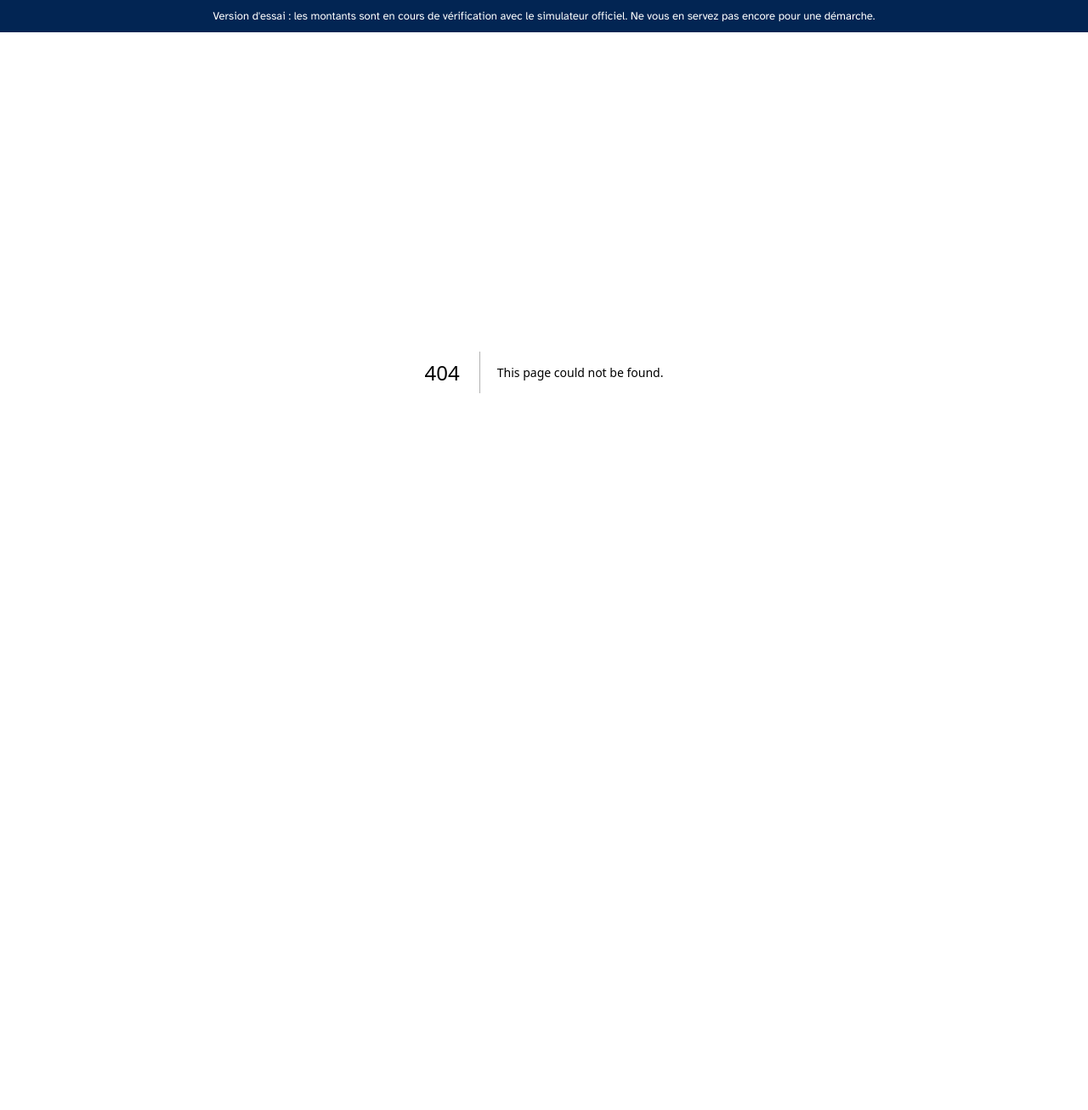
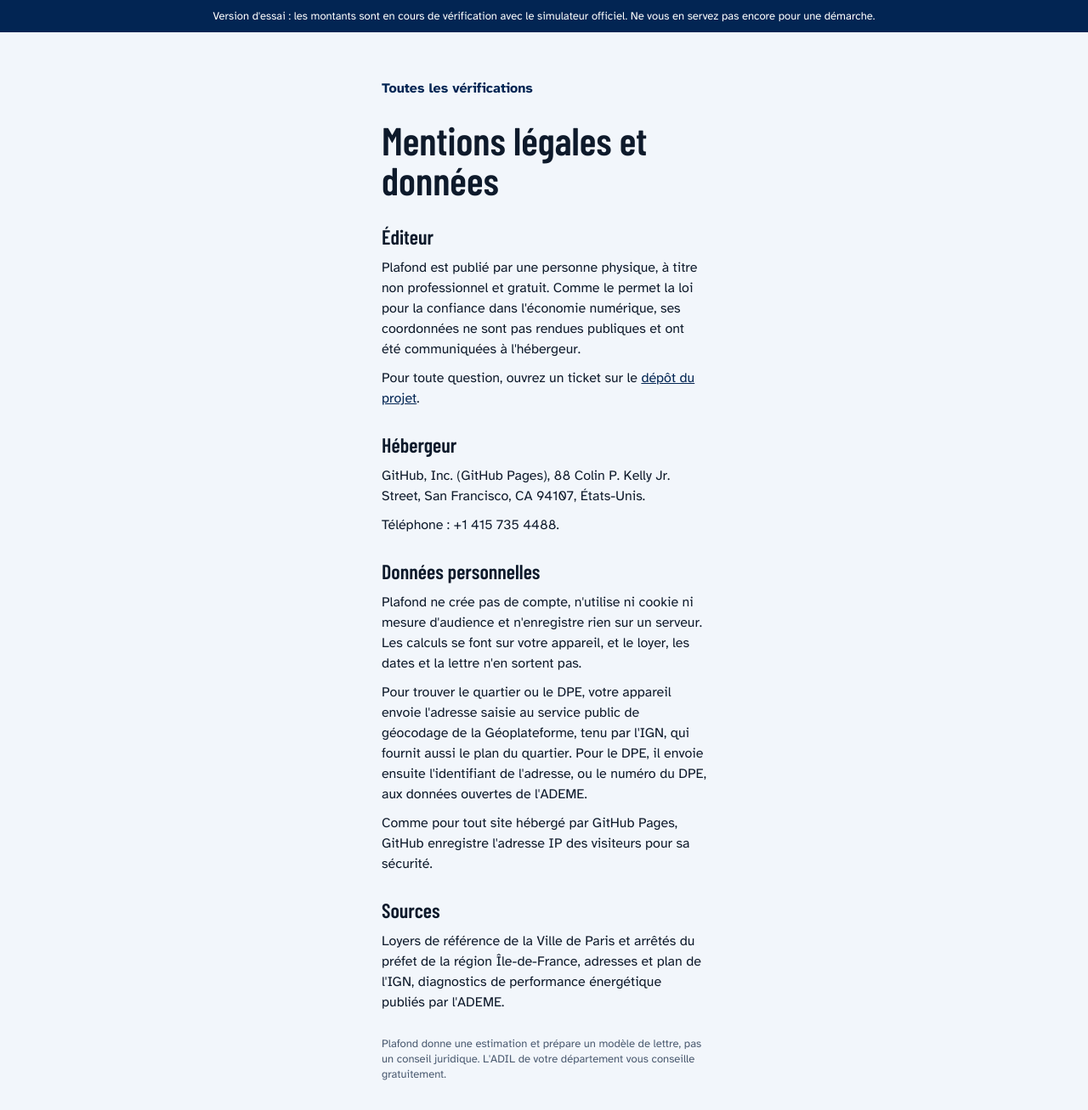
Before and after one commit to maksim-miliutin/Plafond, a Next.js app in the folder apps/web/: page /mentions in a window 1280 px wide. Before the commit this address had no page. Shown: the whole page at 85% size. Before the commit the page ends 838 px from the top, so only its background shows below. Built offline with nearby package versions, Linux system fonts and the light colour scheme.

Commit message:
write the legal notice

```diff
--- /dev/null
+++ b/apps/web/app/mentions/page.tsx
@@ -0,0 +1,6 @@
+import { Mentions } from "../../components/Mentions";
+
+export default function Notice()
+{
+    return <Mentions />;
+}
--- a/apps/web/components/AddressStep.tsx
+++ b/apps/web/components/AddressStep.tsx
@@ -68,7 +68,7 @@ export function AddressStep({ typed = "", problem = null, busy = false, onFind }
                     n'est jamais enregistrée. Pas de compte, pas de publicité.
                 </p>
             </aside>
-            <p className="fine">Une estimation, pas un conseil juridique.</p>
+            <p className="fine">Une estimation, pas un conseil juridique. <a href="../mentions/">Mentions légales</a></p>
         </main>
     );
 }
--- a/apps/web/components/DpeFindStep.tsx
+++ b/apps/web/components/DpeFindStep.tsx
@@ -69,7 +69,7 @@ export function DpeFindStep({ typed = "", problem = null, busy = false, onSearch
                     l'ADEME, qui publie les DPE. Rien n'est enregistré.
                 </p>
             </aside>
-            <p className="fine">Une estimation, pas un conseil juridique.</p>
+            <p className="fine">Une estimation, pas un conseil juridique. <a href="../mentions/">Mentions légales</a></p>
         </main>
     );
 }
--- a/apps/web/components/Home.tsx
+++ b/apps/web/components/Home.tsx
@@ -16,7 +16,7 @@ export function Home()
                 </a>
             </nav>
             <div className="grow" />
-            <p className="fine">Une estimation, pas un conseil juridique.</p>
+            <p className="fine">Une estimation, pas un conseil juridique. <a href="mentions/">Mentions légales</a></p>
         </main>
     );
 }
--- /dev/null
+++ b/apps/web/components/Mentions.tsx
@@ -0,0 +1,49 @@
+export function Mentions()
+{
+    return (
+        <main className="screen">
+            <a className="back" href="../">Toutes les vérifications</a>
+            <h1 className="title">Mentions légales et données</h1>
+            <section className="findings">
+                <h2>Éditeur</h2>
+                <p>
+                    Plafond est publié par une personne physique, à titre non professionnel et gratuit. Comme le permet la loi
+                    pour la confiance dans l'économie numérique, ses coordonnées ne sont pas rendues publiques et ont été
+                    communiquées à l'hébergeur.
+                </p>
+                <p>
+                    Pour toute question, ouvrez un ticket sur le <a href="https://github.com/maksim-miliutin/Plafond/issues">dépôt du projet</a>.
+                </p>
+            </section>
+            <section className="findings">
+                <h2>Hébergeur</h2>
+                <p>GitHub, Inc. (GitHub Pages), 88 Colin P. Kelly Jr. Street, San Francisco, CA 94107, États-Unis.</p>
+                <p>Téléphone&nbsp;: +1 415 735 4488.</p>
+            </section>
+            <section className="findings">
+                <h2>Données personnelles</h2>
+                <p>
+                    Plafond ne crée pas de compte, n'utilise ni cookie ni mesure d'audience et n'enregistre rien sur un serveur.
+                    Les calculs se font sur votre appareil, et le loyer, les dates et la lettre n'en sortent pas.
+                </p>
+                <p>
+                    Pour trouver le quartier ou le DPE, votre appareil envoie l'adresse saisie au service public de géocodage de
+                    la Géoplateforme, tenu par l'IGN, qui fournit aussi le plan du quartier. Pour le DPE, il envoie ensuite
+                    l'identifiant de l'adresse, ou le numéro du DPE, aux données ouvertes de l'ADEME.
+                </p>
+                <p>Comme pour tout site hébergé par GitHub Pages, GitHub enregistre l'adresse IP des visiteurs pour sa sécurité.</p>
+            </section>
+            <section className="findings">
+                <h2>Sources</h2>
+                <p>
+                    Loyers de référence de la Ville de Paris et arrêtés du préfet de la région Île-de-France, adresses et plan de
+                    l'IGN, diagnostics de performance énergétique publiés par l'ADEME.
+                </p>
+            </section>
+            <p className="fine">
+                Plafond donne une estimation et prépare un modèle de lettre, pas un conseil juridique. L'ADIL de votre département
+                vous conseille gratuitement.
+            </p>
+        </main>
+    );
+}
```
Also changed, not shown: 2 other files (tests, documents, lock files or other folders).
